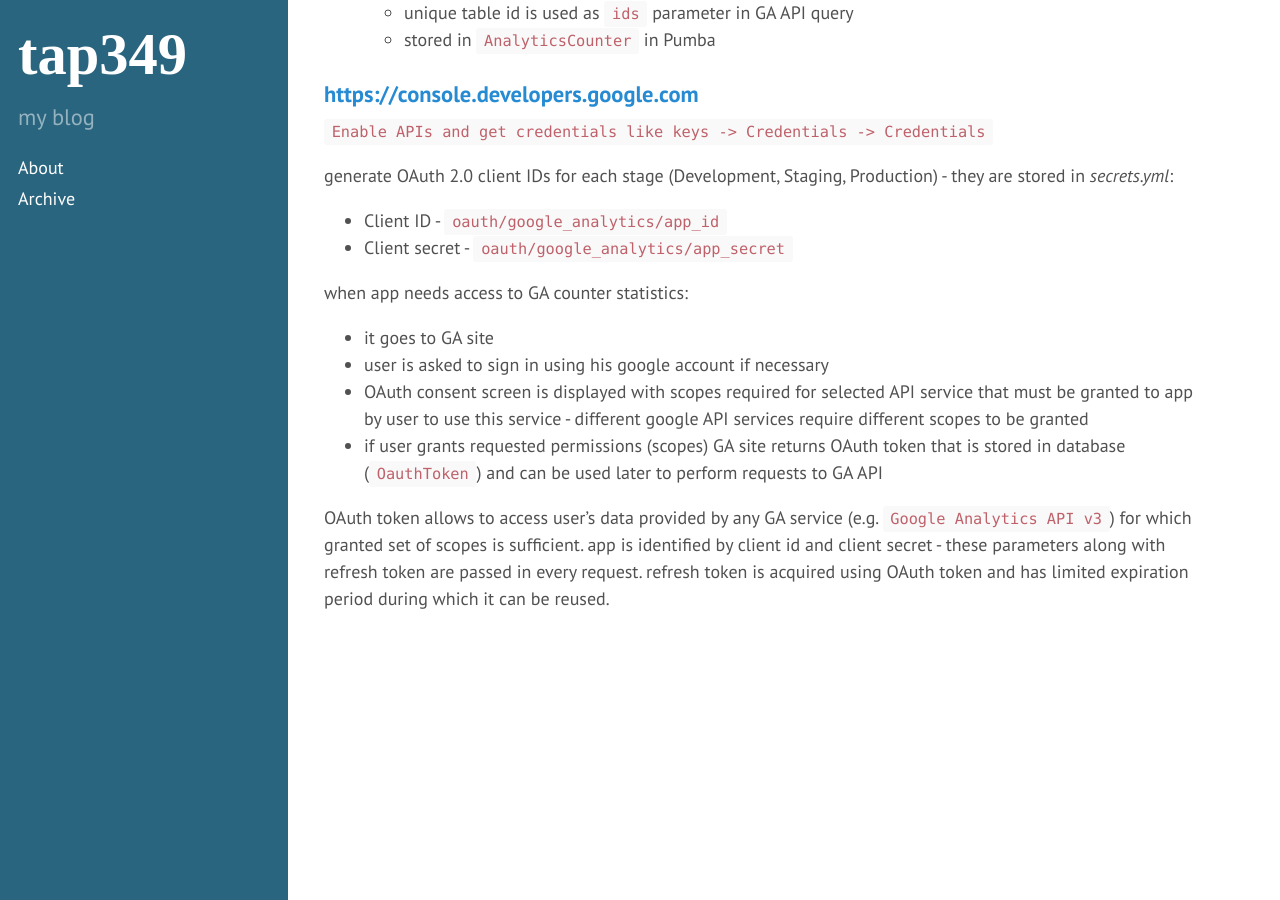
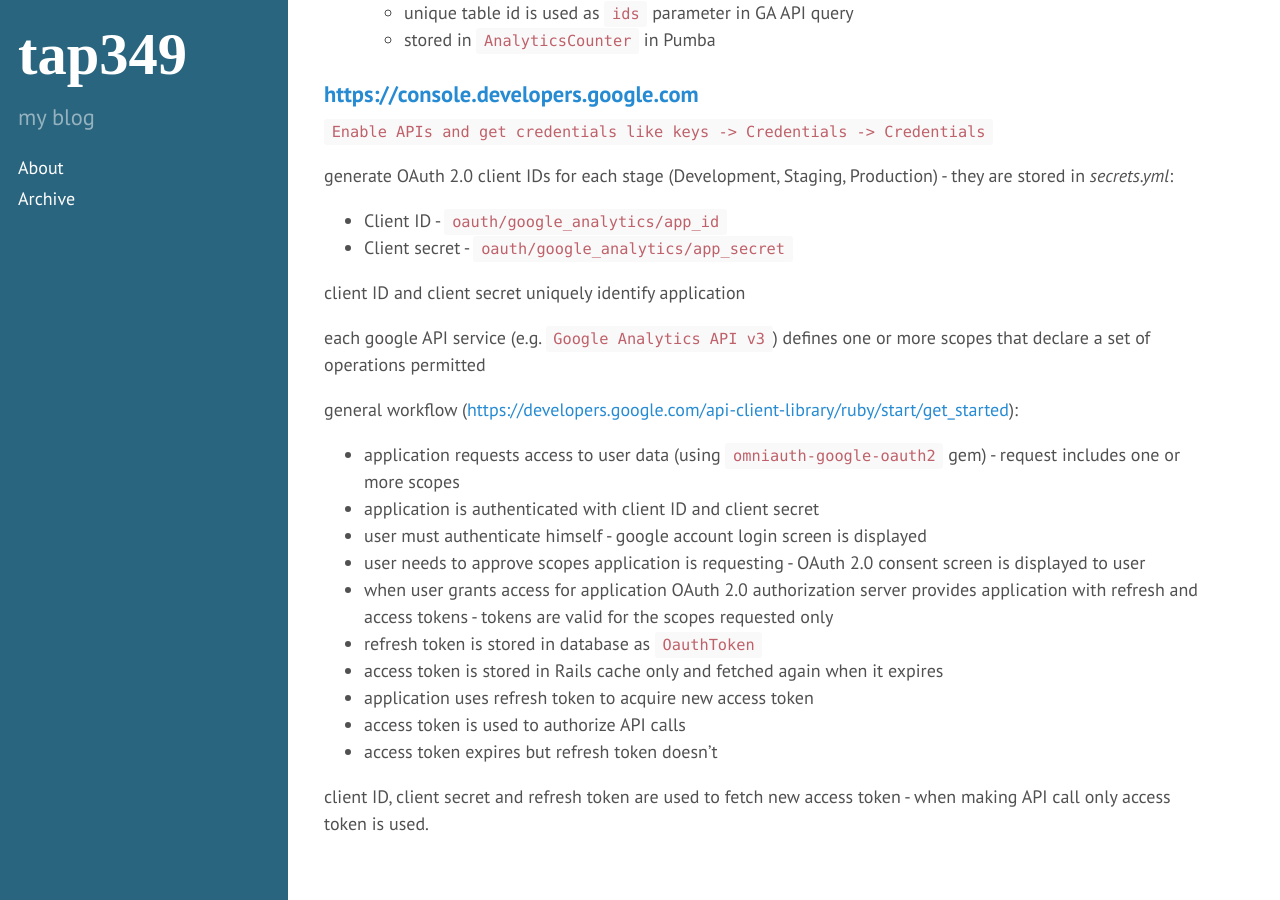
Before and after one commit to tap349/tap349.github.io, a Jekyll site: the page built from _posts/2016-03-16-GA-demystified.md, in a window 1280 px wide and 900 px high, scrolled down 533 px. Built offline with Jekyll 4.4.1, drawn with Linux system fonts in a browser that asks for light colours.

Commit message:
update 2016-03-20_14:39:49

```diff
--- a/_posts/2016-03-16-GA-demystified.md
+++ b/_posts/2016-03-16-GA-demystified.md
@@ -39,19 +39,28 @@
 - Client ID - `oauth/google_analytics/app_id`
 - Client secret - `oauth/google_analytics/app_secret`
 
-when app needs access to GA counter statistics:
+client ID and client secret uniquely identify application
 
-- it goes to GA site
-- user is asked to sign in using his google account if necessary
-- OAuth consent screen is displayed with scopes required for selected API
-  service that must be granted to app by user to use this service -
-  different google API services require different scopes to be granted
-- if user grants requested permissions (scopes) GA site returns OAuth token
-  that is stored in database (`OauthToken`) and can be used later
-  to perform requests to GA API
+each google API service (e.g. `Google Analytics API v3`)
+defines one or more scopes that declare a set of operations permitted
 
-OAuth token allows to access user's data provided by any GA service
-(e.g. `Google Analytics API v3`) for which granted set of scopes is sufficient.
-app is identified by client id and client secret - these parameters along with
-refresh token are passed in every request. refresh token is acquired using
-OAuth token and has limited expiration period during which it can be reused.
+general workflow
+(<https://developers.google.com/api-client-library/ruby/start/get_started>):
+
+- application requests access to user data (using `omniauth-google-oauth2` gem) -
+  request includes one or more scopes
+- application is authenticated with client ID and client secret
+- user must authenticate himself - google account login screen is displayed
+- user needs to approve scopes application is requesting -
+  OAuth 2.0 consent screen is displayed to user
+- when user grants access for application OAuth 2.0 authorization server
+  provides application with refresh and access tokens -
+  tokens are valid for the scopes requested only
+- refresh token is stored in database as `OauthToken`
+- access token is stored in Rails cache only and fetched again when it expires
+- application uses refresh token to acquire new access token
+- access token is used to authorize API calls
+- access token expires but refresh token doesn't
+
+client ID, client secret and refresh token are used to fetch new access token -
+when making API call only access token is used.
```
